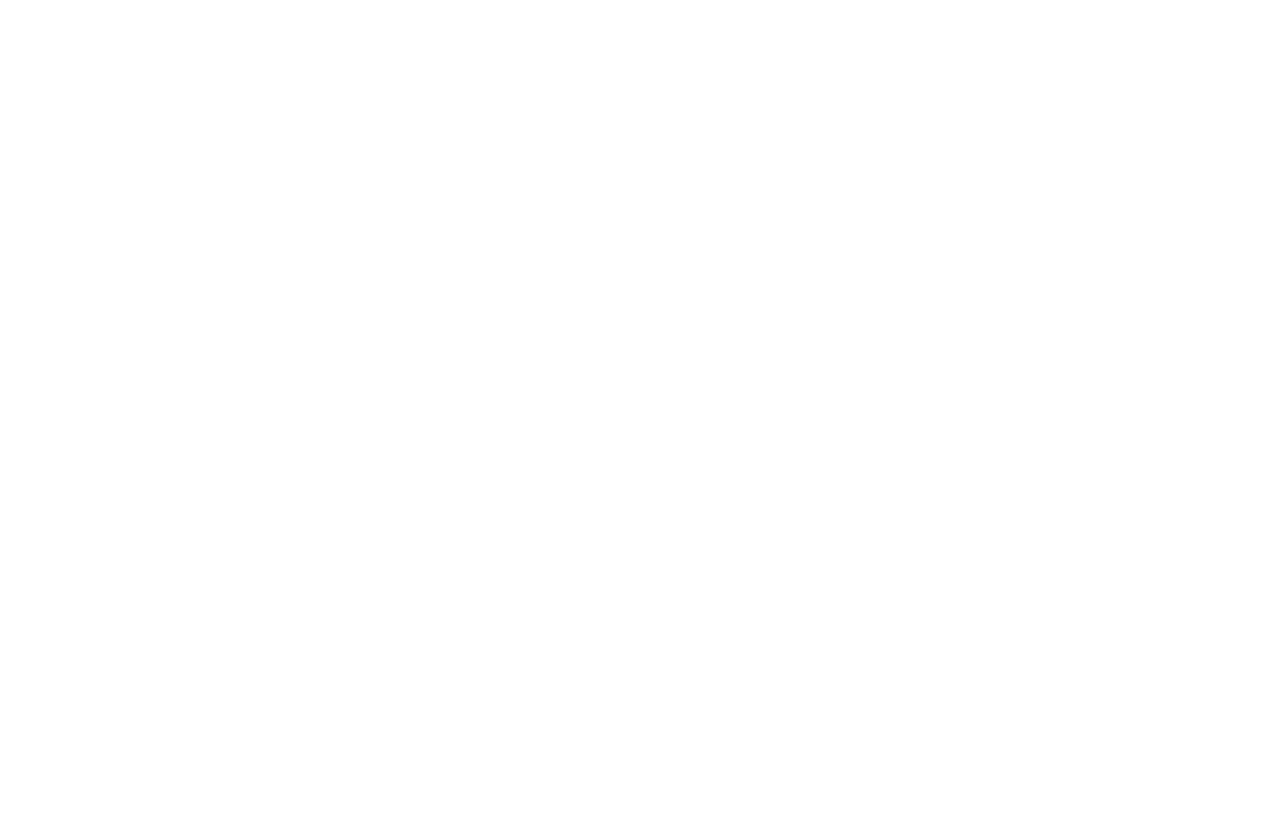
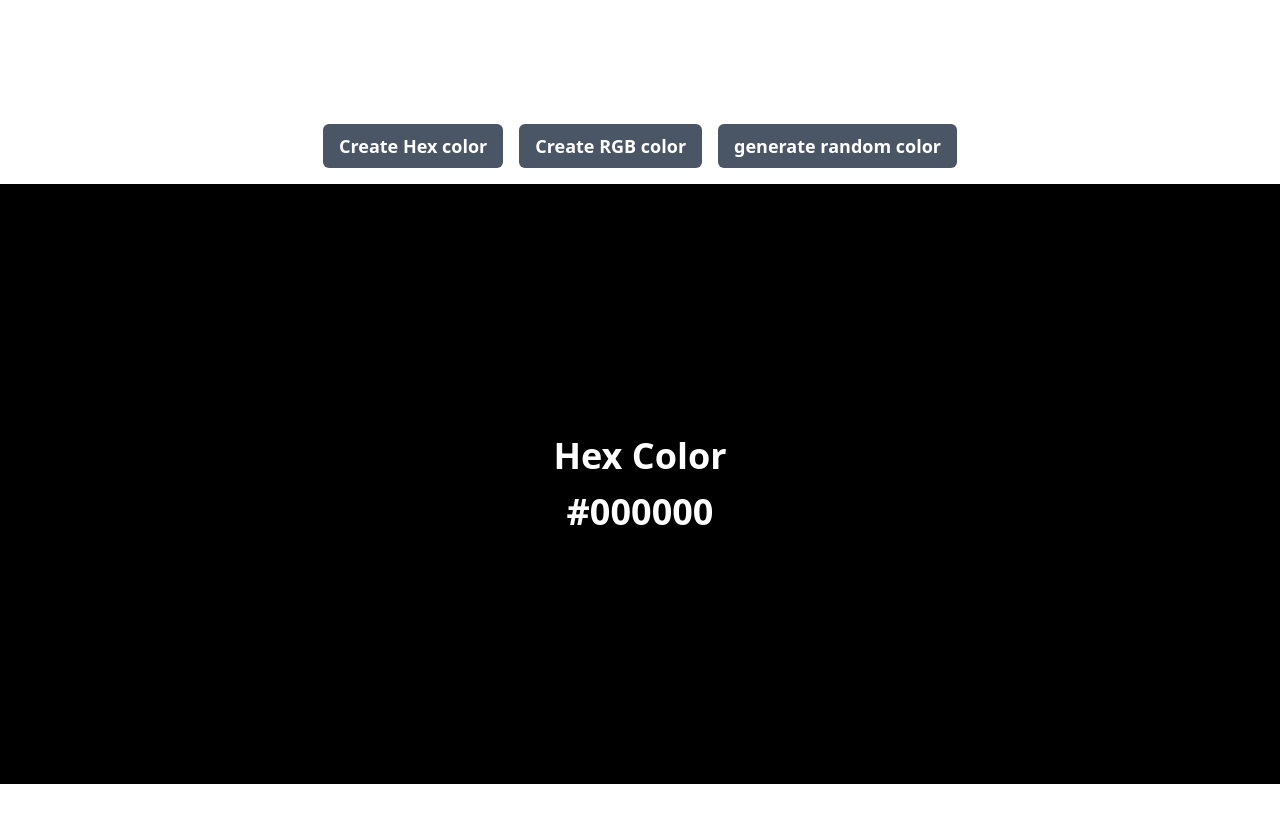
Before and after one commit to ZeeshanImran77/React-short-projects, a React (Vite) app in the folder projects/: page / in a window 1280 px wide. Shown: the part 1380-2202 px from the top of the page. Before the commit the page ends 1224 px from the top, so only its background shows below. Built offline with nearby package versions, Linux system fonts and the light colour scheme.

Commit message:
randomColorGenerator

```diff
--- a/projects/src/App.jsx
+++ b/projects/src/App.jsx
@@ -1,10 +1,19 @@
 import "./index.css";
 import Accordion from "./components/Accordion";
+import RandomColorGenerator from "./components/Accordion/RandomColorGenerator";
 
 function App() {
   return (
-    <div className="min-h-screen bg-gray-50 flex justify-center items-center">
+    <div>
+      <div className="my-40"></div>
+
+      {/* accordion single and multi selection */}
       <Accordion />
+      <div className="my-40"></div>
+
+      {/* generate random color */}
+      <RandomColorGenerator />
+      <div className="my-40"></div>
     </div>
   );
 }
--- /dev/null
+++ b/projects/src/components/Accordion/RandomColorGenerator/index.jsx
@@ -0,0 +1,88 @@
+import { useEffect, useState } from "react";
+
+export default function RandomColorGenerator() {
+  const [typeOfColor, setTypeOfColor] = useState("hex");
+  const [color, setColor] = useState("#000000");
+  const [hexValue, setHexValue] = useState("#000000");
+  const [rgbValue, setRgbValue] = useState("");
+
+  const handleHexGenerator = () => {
+    const hex = [0, 1, 2, 3, 4, 5, 6, 7, 8, 9, "A", "B", "C", "D", "E", "F"];
+
+    let hexColor = "#";
+    for (let i = 0; i < 6; i++) {
+      hexColor += hex[Math.floor(Math.random() * hex.length)];
+    }
+    setHexValue(hexColor);
+    setColor(hexColor);
+  };
+
+  const handleRgbGenerator = () => {
+    const r = Math.floor(Math.random() * 256);
+    const g = Math.floor(Math.random() * 256);
+    const b = Math.floor(Math.random() * 256);
+    let rgbColor = `rgb(${r},${g},${b})`;
+
+    setColor(rgbColor);
+    setRgbValue(rgbColor);
+  };
+  useEffect(() => {
+    if (typeOfColor === "rgb") {
+      handleRgbGenerator();
+    } else {
+      handleHexGenerator;
+    }
+  }, [typeOfColor]);
+  return (
+    <>
+      <div className="w-full">
+        <div className="flex justify-center gap-4 my-4">
+          <button
+            onClick={() => setTypeOfColor("hex")}
+            className="text-white font-bold text-lg py-2 px-4 rounded-md cursor-pointer bg-gray-600"
+          >
+            Create Hex color
+          </button>
+          <button
+            onClick={() => setTypeOfColor("rgb")}
+            className="text-white font-bold text-lg py-2 px-4 rounded-md cursor-pointer bg-gray-600"
+          >
+            Create RGB color
+          </button>
+          <button
+            onClick={
+              typeOfColor === "hex" ? handleHexGenerator : handleRgbGenerator
+            }
+            className="text-white font-bold text-lg py-2 px-4 rounded-md cursor-pointer bg-gray-600"
+          >
+            generate random color
+          </button>
+        </div>
+        <div
+          className="w-full h-[600px] flex align-middle justify-center flex-col"
+          style={{ background: color }}
+        >
+          <h1
+            className={`text-center text-4xl mb-4   ${
+              color === "#000000" || color === "rgb(0,0,0)"
+                ? "text-white"
+                : "text-black"
+            } font-bold`}
+          >
+            {typeOfColor === "hex" ? "Hex Color" : "RGB Color"}
+          </h1>
+
+          <h2
+            className={`text-center text-4xl ${
+              color === "#000000" || color === "rgb(0,0,0)"
+                ? "text-white"
+                : "text-black"
+            } font-bold`}
+          >
+            {typeOfColor === "hex" ? hexValue : rgbValue}
+          </h2>
+        </div>
+      </div>
+    </>
+  );
+}
--- a/projects/src/components/Accordion/index.jsx
+++ b/projects/src/components/Accordion/index.jsx
@@ -8,10 +8,7 @@
   const [multiselection, setMultiSelection] = useState([]);
 
   function handleSingleSelection(id) {
-    setSelected(id);
-    if (selected === id) {
-      setSelected(null);
-    }
+    setSelected((prev) => (prev === id ? null : id));
   }
 
   function handleMultiSelection(id) {
@@ -21,10 +18,16 @@
       setMultiSelection([...multiselection, id]);
     }
   }
+
+  const toggleMultiSelect = () => {
+    setMultiSelected((prev) => !prev);
+    setSelected(null);
+    setMultiSelection([]);
+  };
   return (
     <div className="max-w-4xl mx-auto mt-10 space-y-4">
       <button
-        onClick={() => setMultiSelected(!multiSelected)}
+        onClick={toggleMultiSelect}
         className={`${
           multiSelected ? "bg-amber-600" : "bg-gray-800"
         }  text-white font-bold text-lg py-2 px-4 border-r-8 cursor-pointer mx-auto flex`}
```
